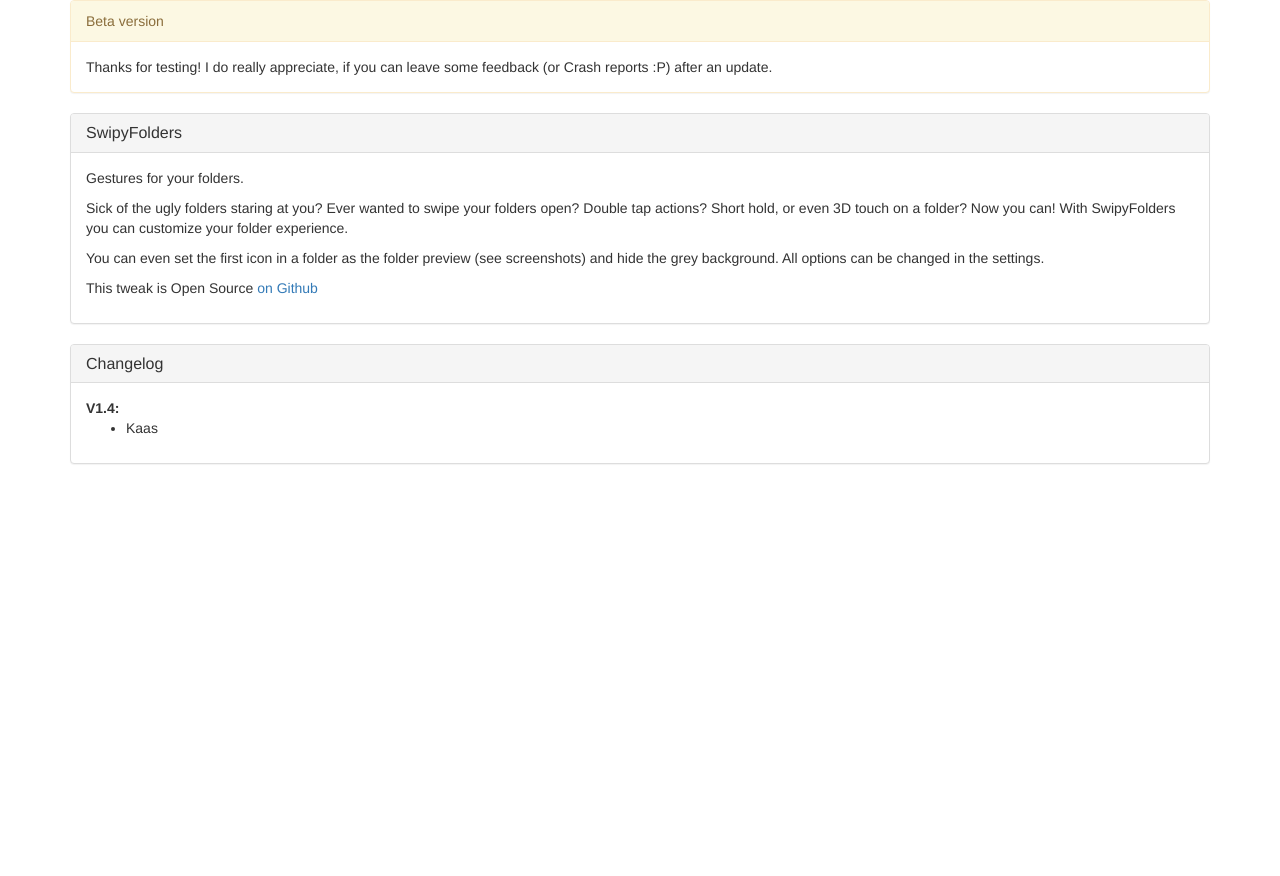
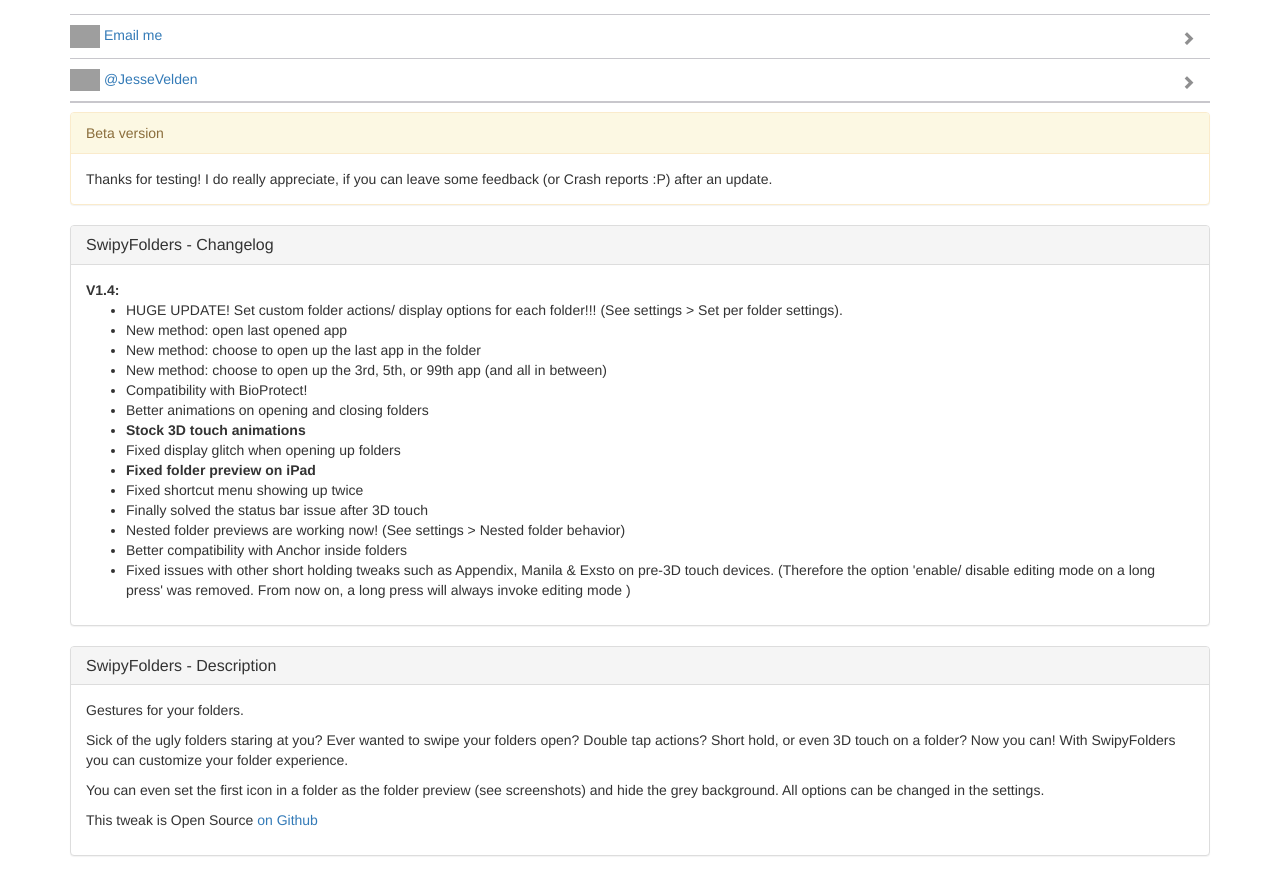
Before and after one commit to JesseVelden/megacookie.github.io, a plain HTML site: page depictions/nl.jessevandervelden.swipyfolders/index.html in a window 1280 px wide. Before the commit the page ends 800 px from the top, so only its background shows below. Drawn offline with nearby package versions, Linux system fonts and the light colour scheme; grey boxes are pictures that could not be loaded.

Commit message:
Update template

```diff
--- a/depictions/nl.jessevandervelden.swipyfolders/index.html
+++ b/depictions/nl.jessevandervelden.swipyfolders/index.html
@@ -1,11 +1,46 @@
 <!DOCTYPE html>
 <html>
 	<head>
+		<meta name="viewport" content="width=device-width, minimum-scale=1.0, maximum-scale=1.0, user-scalable=no">
 		<link rel="stylesheet" href="https://maxcdn.bootstrapcdn.com/bootstrap/3.3.7/css/bootstrap.min.css" integrity="sha384-BVYiiSIFeK1dGmJRAkycuHAHRg32OmUcww7on3RYdg4Va+PmSTsz/K68vbdEjh4u" crossorigin="anonymous">
+		<style>
+			fieldset {
+				border-top: 1px solid #c8c7cc;
+				position: relative;
+			    display: block;
+			    background-color: #fff;
+			    margin-top: 9px;
+			    margin-bottom: 9px;
+			    border-bottom: 1px solid #c8c7cc;
+			}
+			fieldset > a {
+				display: block;
+				min-height: 42px;
+			    padding: 10px 15px 10px 0;
+			    border-bottom: 1px solid #c8c7cc;
+			}
+			fieldset > a > .glyphicon {
+				line-height: 1.8;
+				color: #8f8f90;
+			}
+		</style>
 	</head>
-	<body style="background: transparent;">
+	<body style="background-color: transparent; margin-top: 5px">
 
 		<div class="container">
+
+			<fieldset>
+				<a href="mailto:mail@jessevandervelden.nl">
+					<img class="icon" src="https://repo.ioscreatix.com/icon/default/email.png" style="width:30px">
+					Email me
+					<span class="glyphicon glyphicon-chevron-right pull-right" aria-hidden="true"></span>
+				</a>
+				<a href="https://twitter.com/jessevelden">
+					<img class="icon" src="https://repo.ioscreatix.com/icon/default/twitter.png" style="width:30px">
+					@JesseVelden
+					<span class="glyphicon glyphicon-chevron-right pull-right" aria-hidden="true"></span>
+				</a>
+			</fieldset>
 
 			<div class="panel panel-warning">
 				<div class="panel-heading">
@@ -14,11 +49,37 @@
 				<div class="panel-body">
 					Thanks for testing! I do really appreciate, if you can leave some feedback (or Crash reports :P) after an update.
 				</div>
-		   </div>
+			</div>
 
-		   <div class="panel panel-default">
+			<div class="panel panel-default">
 				<div class="panel-heading">
-					<h3 class="panel-title">SwipyFolders</h3>
+					<h3 class="panel-title">SwipyFolders - Changelog</h3>
+				</div>
+				<div class="panel-body">
+					<b>V1.4:</b>
+					<ul>
+						<li>HUGE UPDATE! Set custom folder actions/ display options for each folder!!! (See settings > Set per folder settings).</li>
+						<li>New method: open last opened app</li>
+						<li>New method: choose to open up the last app in the folder</li>
+						<li>New method: choose to open up the 3rd, 5th, or 99th app (and all in between)</li>
+						<li>Compatibility with BioProtect!</li>
+						<li>Better animations on opening and closing folders</li>
+						<li><strong>Stock 3D touch animations</strong></li>
+						<li>Fixed display glitch when opening up folders</li>
+						<li><strong>Fixed folder preview on iPad</strong></li>
+						<li>Fixed shortcut menu showing up twice</li>
+						<li>Finally solved the status bar issue after 3D touch</li>
+						<li>Nested folder previews are working now! (See settings > Nested folder behavior)</li>
+						<li>Better compatibility with Anchor inside folders</li>
+						<li>Fixed issues with other short holding tweaks such as Appendix, Manila &amp; Exsto on pre-3D touch devices. (Therefore the option 'enable/ disable editing mode on a long press' was removed. From now on, a long press will always invoke editing mode )
+						</li>
+					</ul>
+				</div>
+			</div>
+
+			<div class="panel panel-default">
+				<div class="panel-heading">
+					<h3 class="panel-title">SwipyFolders - Description</h3>
 				</div>
 				<div class="panel-body">
 					<p>Gestures for your folders.</p>
@@ -31,18 +92,6 @@
 				</div>
 			</div>
 
-			 <div class="panel panel-default">
-				<div class="panel-heading">
-					<h3 class="panel-title">Changelog</h3>
-				</div>
-				<div class="panel-body">
-					<b>V1.4:</b>
-					<ul>
-						<li>Kaas</li>
-					</ul>
-				</div>
-			</div>
-
 		</div>
 
 	</body>
```
Also changed, not shown: index.html (+32 -3 lines).
